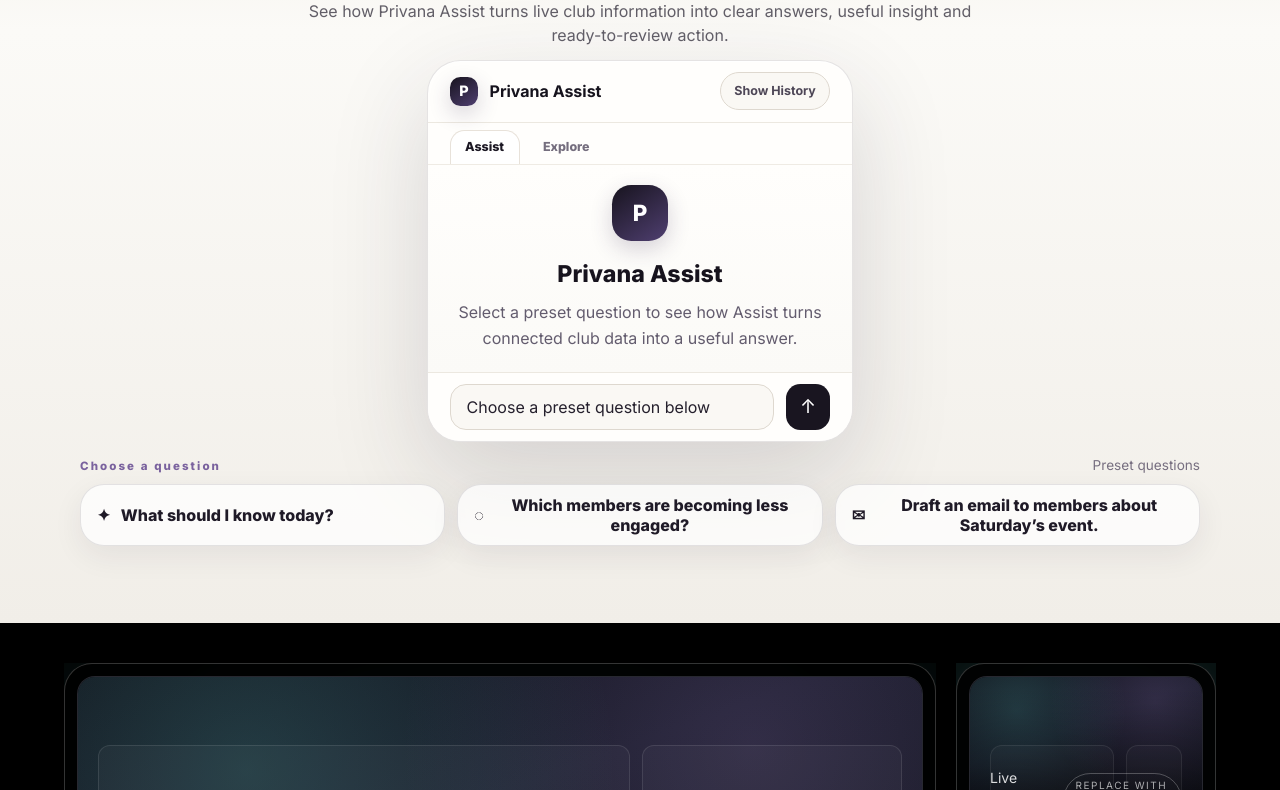
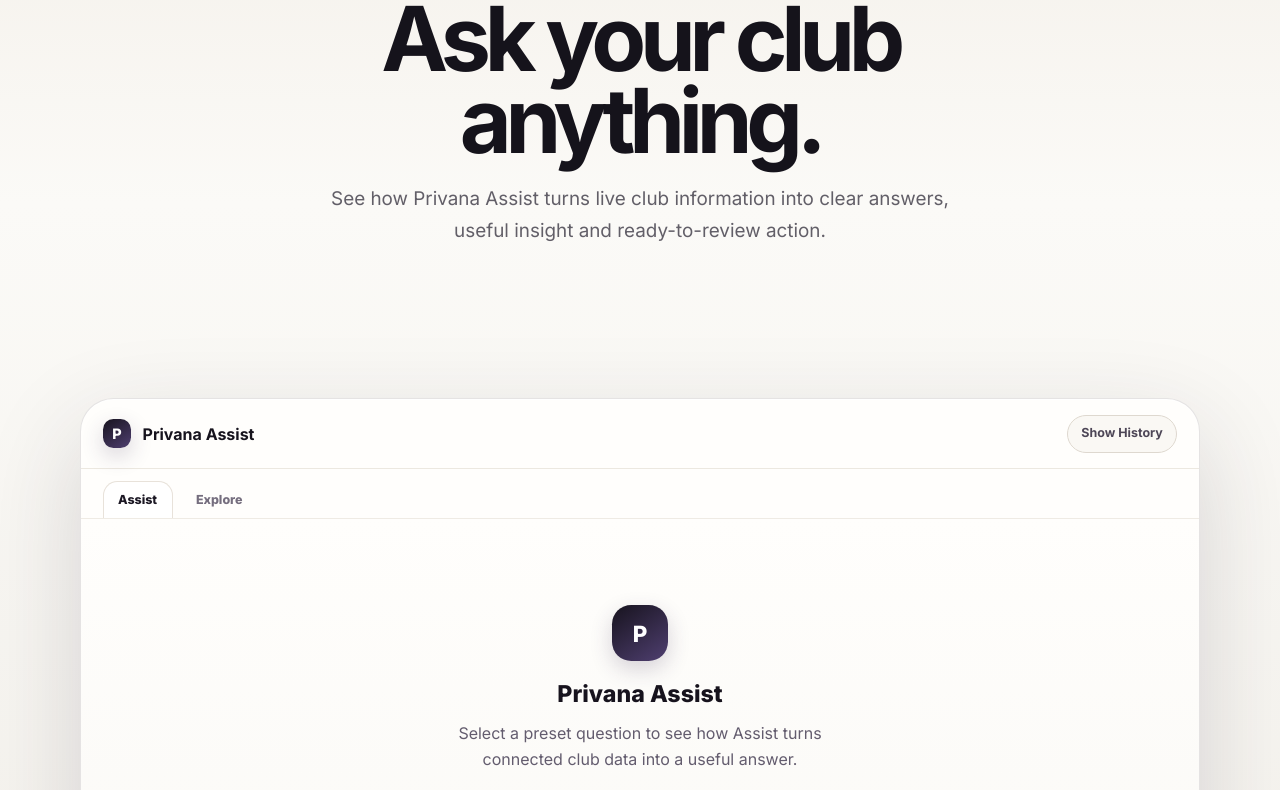
Before and after one commit to GaryPrivana/privana-website, a Next.js app: page / in a window 1280 px wide. Shown: the part 8730-9520 px from the top of the page. Built offline with nearby package versions, Linux system fonts and the light colour scheme.

Commit message:
Refine Privana Assist desktop demo layout

```diff
--- a/app/globals.css
+++ b/app/globals.css
@@ -545,11 +545,18 @@ body {
 .privana-assist-demo-section {
   background: linear-gradient(180deg, #f3efe8 0%, #fbfaf7 26%, #f1eee8 100%);
   color: #15131b;
-  padding: clamp(5rem, 10vw, 8rem) 0 clamp(5.5rem, 11vw, 9rem);
+  padding: 0 0 clamp(5.5rem, 11vw, 9rem);
+}
+
+.privana-assist-demo-intro {
+  min-height: 65svh;
+  display: grid;
+  place-content: center;
+  padding-block: clamp(5rem, 10vw, 8rem) clamp(3rem, 7vw, 5rem);
 }
 
 .privana-assist-demo-heading {
-  margin: 0 auto 2.25rem;
+  margin: 0 auto;
   max-width: 48rem;
   text-align: center;
 }
@@ -564,7 +571,7 @@ body {
 
 .privana-assist-demo-heading h2 {
   margin-top: .8rem;
-  font-size: clamp(2.7rem, 7vw, 6.3rem);
+  font-size: clamp(3.5rem, 7vw, 6.3rem);
   font-weight: 650;
   letter-spacing: -.07em;
   line-height: .92;
@@ -579,9 +586,22 @@ body {
   line-height: 1.7;
 }
 
+.privana-assist-demo-experience {
+  min-height: 100svh;
+  display: flex;
+  flex-direction: column;
+  justify-content: center;
+  gap: 1rem;
+  padding-block: 2rem 3rem;
+}
+
+.assist-demo-experience-inner {
+  width: 100%;
+}
+
 .assist-product-window {
+  width: min(100%, 70rem);
   margin-inline: auto;
-  max-width: 70rem;
   overflow: hidden;
   border: 1px solid rgba(42, 36, 53, .12);
   border-radius: clamp(1.4rem, 3vw, 2.1rem);
@@ -589,6 +609,7 @@ body {
   box-shadow: 0 34px 100px rgba(44, 35, 58, .16), 0 1px 0 rgba(255,255,255,.9) inset;
 }
 
+.assist-window-header { min-height: 0; }
 .assist-topbar {
   display: flex;
   align-items: center;
@@ -609,13 +630,11 @@ body {
 
 .assist-conversation {
   min-height: 0;
-  height: auto;
   overflow-y: auto;
   padding: clamp(1rem, 2.4vw, 1.6rem);
   background: linear-gradient(180deg,#fffefc,#fbfaf7);
   scroll-behavior: smooth;
 }
-
 .assist-empty { display: grid; min-height: 100%; place-content: center; justify-items: center; text-align: center; color: #635c6e; }
 .assist-empty .assist-mark { height: 3.5rem; width: 3.5rem; border-radius: 1.2rem; font-size: 1.4rem; }
 .assist-empty h3 { margin-top: 1rem; color: #17131d; font-size: 1.45rem; font-weight: 750; }
@@ -672,109 +691,30 @@ body {
 
 
 @media (min-width: 901px) {
-  .privana-assist-demo-section {
-    --site-header-height: 5.75rem;
-    min-height: 100svh;
-    display: flex;
-    align-items: center;
-    padding-block: clamp(1.5rem, 3svh, 2.5rem);
-  }
-
-  .privana-assist-demo-section > .container-shell {
-    width: 100%;
-    display: grid;
-    grid-template-rows: auto minmax(0, 1fr) auto;
-    gap: clamp(.75rem, 1.6svh, 1.25rem);
-    max-height: calc(100svh - var(--site-header-height, 0px) - 1rem);
-    min-height: 0;
-  }
-
-  .privana-assist-demo-heading {
-    margin-bottom: 0;
-  }
-
-  .privana-assist-demo-heading h2 {
-    margin-top: .4rem;
-    font-size: clamp(2.6rem, 5.5vw, 5rem);
-    line-height: .9;
-  }
-
-  .privana-assist-demo-heading span {
-    margin-top: .7rem;
-    font-size: clamp(.98rem, 1.25vw, 1.1rem);
-    line-height: 1.5;
-  }
-
+  .privana-assist-demo-section { --site-header-height: 5.75rem; }
   .assist-product-window {
-    min-height: 0;
-    height: 100%;
-    max-height: min(62svh, 38rem);
+    height: clamp(34rem, 68svh, 42rem);
+    min-height: 34rem;
+    max-height: 42rem;
     display: grid;
     grid-template-rows: auto auto minmax(0, 1fr) auto;
   }
-
-  .assist-conversation {
-    min-height: 0;
-    height: auto;
-    overflow-y: auto;
-    padding: clamp(.85rem, 1.7vw, 1.25rem);
-  }
-
-  .assist-topbar { padding-block: .7rem; }
-  .assist-tabs { padding-top: .45rem; }
-  .assist-tabs span { padding-block: .45rem; }
-  .assist-composer-row { padding-block: .7rem; }
-  .assist-composer { min-height: 2.8rem; padding-block: .62rem; }
-  .assist-send-button { width: 2.8rem; border-radius: .9rem; }
-  .assist-prompt-area { margin-top: 0; }
-  .assist-prompt-area > div:first-child { margin-bottom: .55rem; }
-  .assist-prompt-button {
-    min-height: 3rem;
-    border-radius: 1.5rem;
-    padding-block: .62rem;
-    line-height: 1.25;
-  }
-  .assist-briefing-list { gap: .55rem; margin-top: .8rem; }
-  .assist-briefing-list article { padding: .72rem .8rem; }
-  .assist-briefing-list p { line-height: 1.38; }
+  .assist-conversation { min-height: 0; overflow-y: auto; }
 }
 
 @media (min-width: 901px) and (max-height: 760px) {
-  .privana-assist-demo-section {
-    --site-header-height: 5rem;
-    padding-block: clamp(1rem, 2svh, 1.35rem);
-  }
-
-  .privana-assist-demo-section > .container-shell {
-    gap: clamp(.55rem, 1.2svh, .85rem);
-    max-height: calc(100svh - var(--site-header-height, 0px) - .5rem);
-  }
-
-  .privana-assist-demo-heading h2 {
-    margin-top: .3rem;
-    font-size: clamp(2.35rem, 4.8vw, 4.25rem);
-    line-height: .88;
-  }
-
-  .privana-assist-demo-heading span {
-    margin-top: .5rem;
-    font-size: .98rem;
-    line-height: 1.42;
-  }
-
-  .assist-product-window { max-height: min(60svh, 34rem); }
-  .assist-topbar { padding-block: .55rem; }
-  .assist-mark { height: 1.65rem; width: 1.65rem; }
-  .assist-history-button { padding-block: .45rem; }
-  .assist-tabs { padding-top: .35rem; }
-  .assist-tabs span { padding-block: .35rem; }
-  .assist-conversation { padding-block: .75rem; }
-  .assist-composer-row { padding-block: .55rem; }
-  .assist-composer { min-height: 2.55rem; padding-block: .5rem; }
-  .assist-send-button { width: 2.55rem; border-radius: .8rem; }
-  .assist-prompt-area > div:first-child { margin-bottom: .45rem; }
-  .assist-prompt-button { min-height: 2.75rem; padding-block: .5rem; }
-  .assist-briefing-list article { padding-block: .6rem; }
+  .privana-assist-demo-intro { min-height: 58svh; padding-block: 4rem 2rem; }
+  .privana-assist-demo-experience { padding-block: 1.25rem 2rem; }
+  .assist-product-window { height: clamp(31rem, 66svh, 36rem); min-height: 31rem; max-height: 36rem; }
+  .assist-topbar { padding-block: .75rem; }
+  .assist-tabs { padding-top: .55rem; }
+  .assist-tabs span { padding-block: .45rem; }
+  .assist-conversation { padding-block: .85rem; }
+  .assist-composer-row { padding-block: .75rem; }
+  .assist-composer { min-height: 2.85rem; padding-block: .6rem; }
+  .assist-send-button { width: 2.85rem; border-radius: .9rem; }
+  .assist-prompt-area > div:first-child { margin-bottom: .55rem; }
+  .assist-prompt-button { min-height: 3rem; padding-block: .58rem; }
 }
 
 @media (max-width: 900px) {
--- a/components/privana-assist-interactive-demo.tsx
+++ b/components/privana-assist-interactive-demo.tsx
@@ -111,19 +111,24 @@ export function PrivanaAssistInteractiveDemo() {
 
   return (
     <section id="privana-assist-demo" className="privana-assist-demo-section" aria-labelledby="privana-assist-demo-heading">
-      <div className="container-shell">
+      <div className="privana-assist-demo-intro container-shell">
         <div className="privana-assist-demo-heading">
           <p>TRY PRIVANA ASSIST</p>
           <h2 id="privana-assist-demo-heading">Ask your club anything.</h2>
           <span>See how Privana Assist turns live club information into clear answers, useful insight and ready-to-review action.</span>
         </div>
+      </div>
 
+      <div className="privana-assist-demo-experience container-shell">
+        <div className="assist-demo-experience-inner">
           <div className="assist-product-window">
+            <div className="assist-window-header">
               <div className="assist-topbar">
                 <div className="assist-title-lockup"><AssistMark /><strong>Privana Assist</strong></div>
                 <button type="button" className="assist-history-button" aria-label="Show Privana Assist history" aria-expanded={historyOpen} onClick={() => setHistoryOpen((open) => !open)}>Show History</button>
               </div>
               {historyOpen && <div className="assist-history-panel" role="status">Demo history is local to this page. Choose a preset question to replay a scenario.</div>}
+            </div>
             <div className="assist-tabs" aria-hidden="true"><span className="is-active">Assist</span><span>Explore</span></div>
             <div ref={conversationRef} className="assist-conversation" aria-live="polite">
               {!submittedUserMessage && phase === "idle" && <EmptyState />}
@@ -154,6 +159,7 @@ export function PrivanaAssistInteractiveDemo() {
             </div>
           </div>
         </div>
+      </div>
     </section>
   );
 }
```
Also changed, not shown: 1 other file (tests, documents, lock files or other folders). Lines whose indentation alone changed are shown as unchanged.
